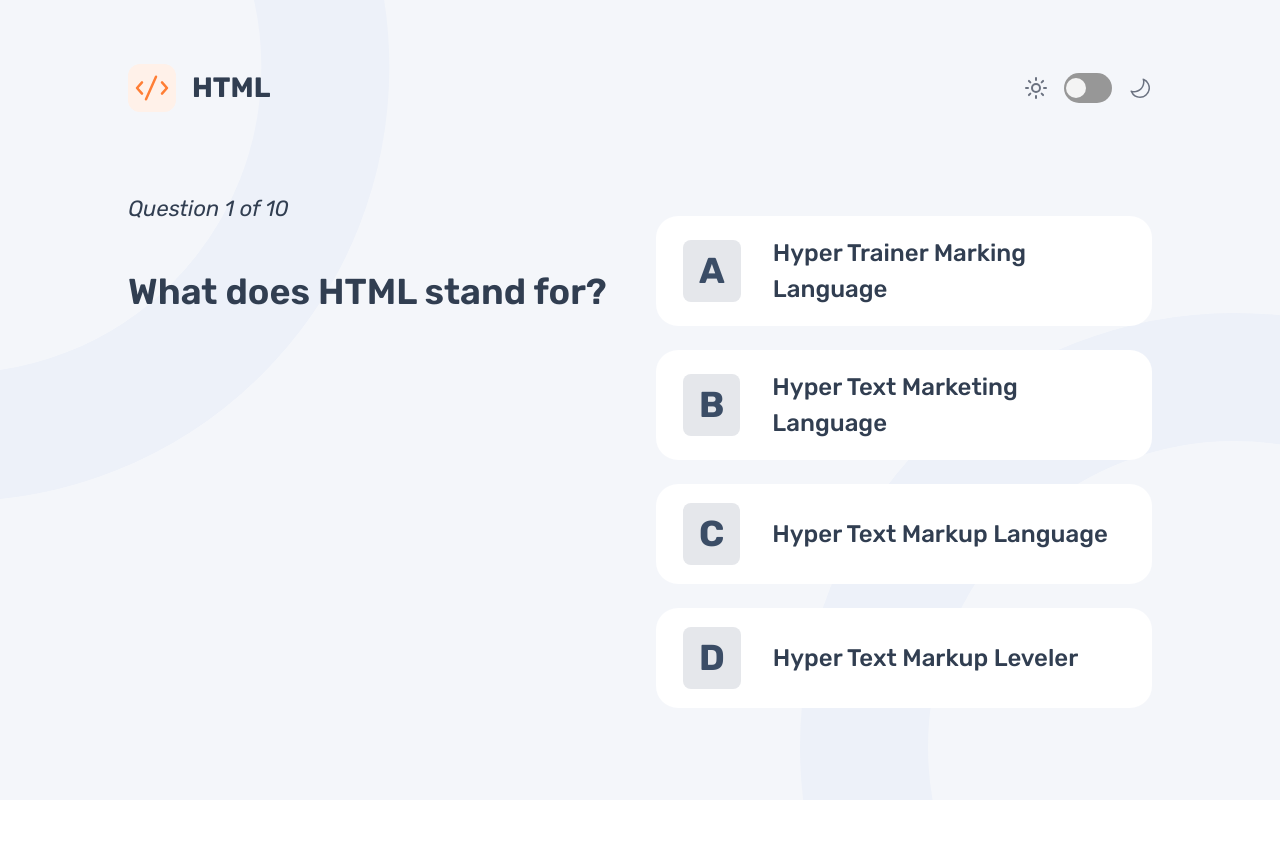
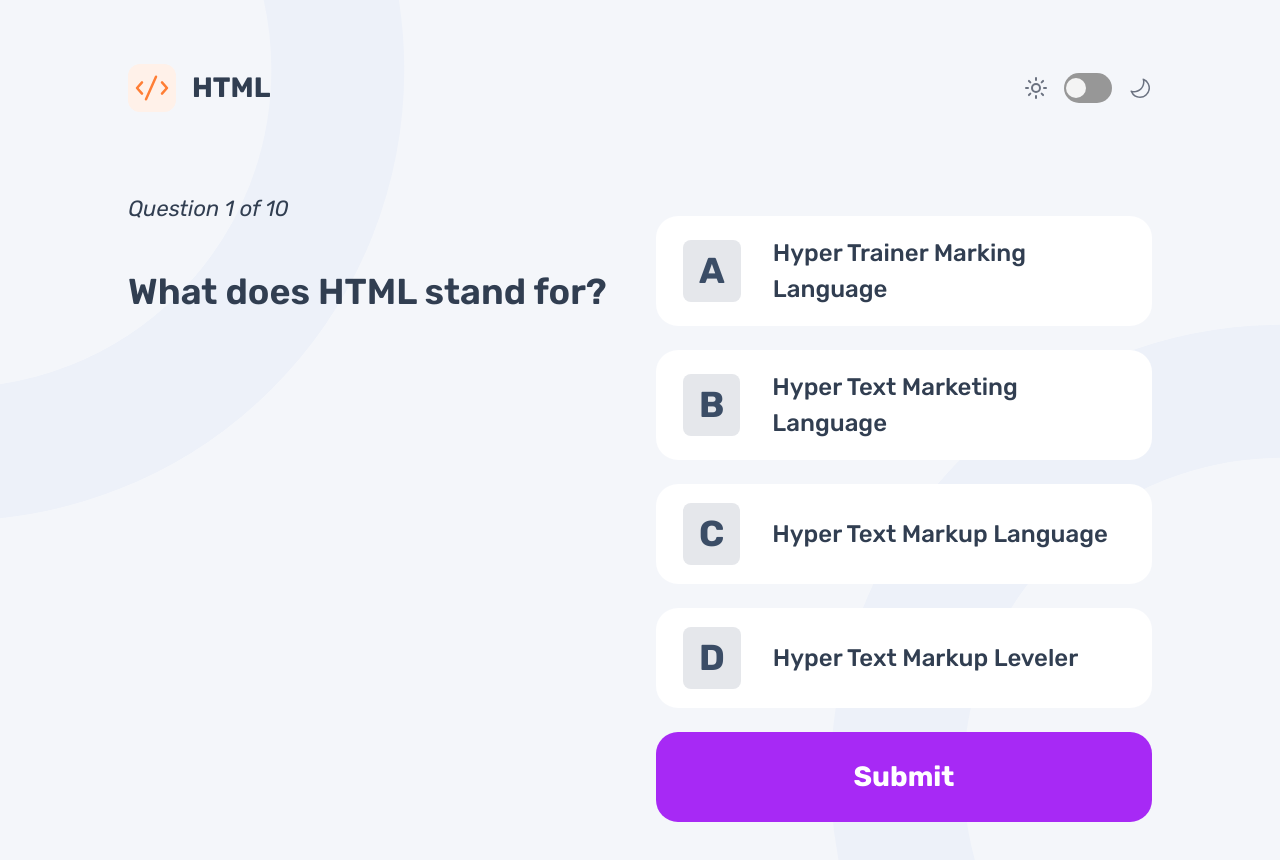
Before and after one commit to SajeedAninda/Frontend-Quiz-App, a React (Vite) app: page /html in a window 1280 px wide. Shown: the top 860 px of the page. Before the commit the page ends 800 px from the top, so only its background shows below. Built offline with nearby package versions, Linux system fonts and the light colour scheme.

Commit message:
Added the select button

```diff
--- a/src/Components/QuizPages/Html.jsx
+++ b/src/Components/QuizPages/Html.jsx
@@ -86,6 +86,9 @@ const Html = () => {
                             </p>
                         </div>
                     ))}
+                    <button className='w-full py-6 px-6 rounded-[22px] text-[28px] font-bold text-white bg-[#a729f5] hover:opacity-50 mt-6'>
+                        Submit
+                    </button>
                 </div>
             </div>
         </div>
```
